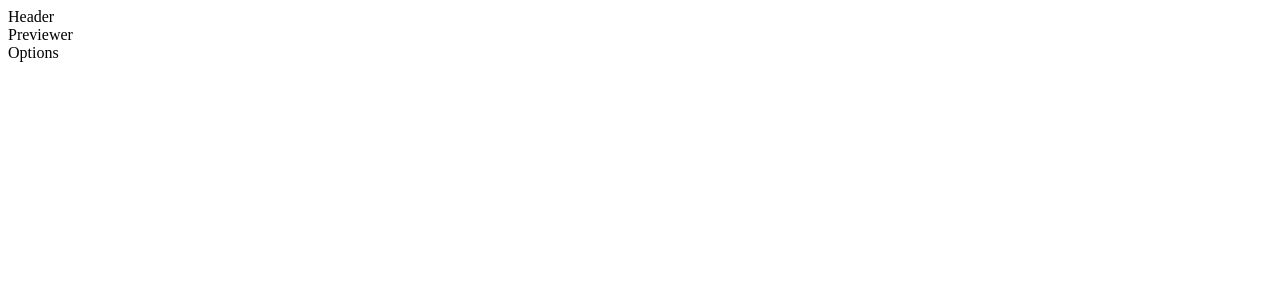
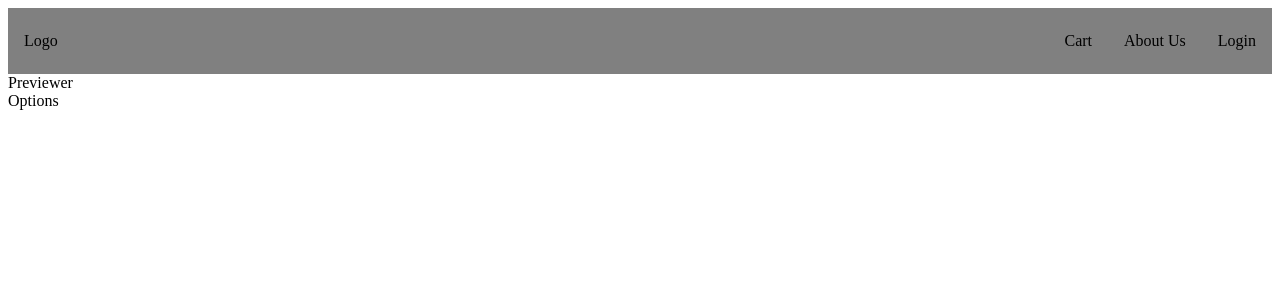
Before and after one commit to jaydools/Build-a-Bouq, a React (Create React App) app: page / in a window 1280 px wide. Shown: the top 300 px of the page. Built offline with nearby package versions, Linux system fonts and the light colour scheme.

Commit message:
first commit on new branch
began setting up nav bar

```diff
--- a/src/Components/Header/Header.js
+++ b/src/Components/Header/Header.js
@@ -2,7 +2,20 @@ import React from "react";
 import "./Header.scss";
 
 function Header() {
-  return <div>Header</div>;
+    return (
+        <nav className="navbar">
+            <div className="leftside">
+                <p className="leftside__logo">Logo</p>
+            </div>
+            <div className="rightside">
+                <ul className="rightside__list-parent">
+                    <li className="rightside__list-item">Cart</li> {/* "Link to" this part */}
+                    <li className="rightside__list-item">About Us</li>
+                    <li className="rightside__list-item">Login</li>
+                </ul>
+            </div>
+        </nav>
+    );
 }
 
 export default Header;
--- a/src/Components/Header/Header.scss
+++ b/src/Components/Header/Header.scss
@@ -0,0 +1,27 @@
+.navbar {
+    display: flex;
+    justify-content: space-between;
+    background-color: gray;
+}
+
+.leftside {
+    display: flex;
+
+    &__logo {
+        display: flex;
+        padding: 0.5rem 1rem 0.5rem 1rem;
+    }
+}
+.rightside {
+    display: flex;
+
+    &__list-parent {
+        display: flex;
+        flex-direction: row;
+        list-style: none;
+    }
+
+    &__list-item {
+        padding: 0.5rem 1rem 0.5rem 1rem;
+    }
+}
```
